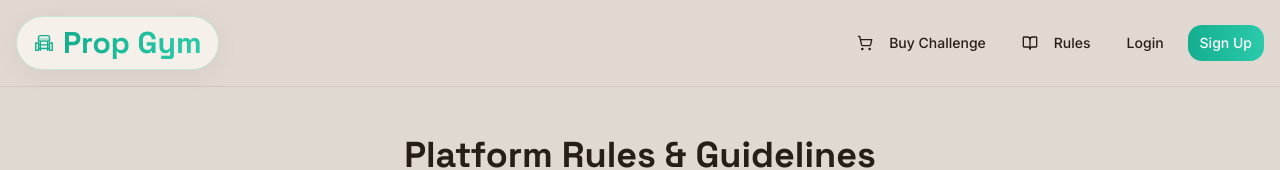
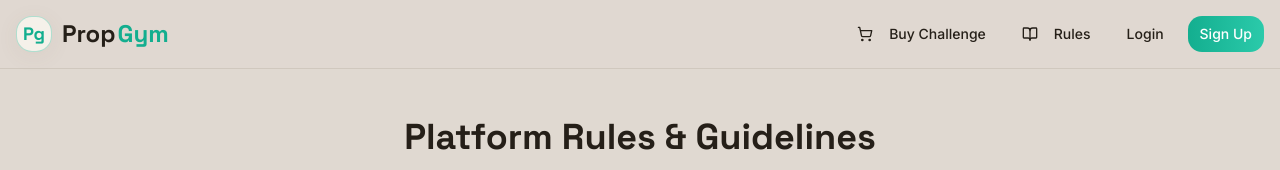
Before and after one commit to Bullsrkl/throtozmovies, a React (Vite) app: page /rules in a window 1280 px wide. Shown: the top 170 px of the page. Built offline with nearby package versions, Linux system fonts and the light colour scheme; no server answers; the database is empty; the HTML template or start-up script is replaced by a standard one.

Commit message:
Add Profit Split typography
Co-authored-by: Bullsrkl <146369034+Bullsrkl@users.noreply.github.com>

```diff
--- a/src/components/Header.tsx
+++ b/src/components/Header.tsx
@@ -20,15 +20,13 @@ export const Header = () => {
     <header className="sticky top-0 z-50 border-b border-border bg-background/95 backdrop-blur-sm">
       <div className="container mx-auto px-4">
         <div className="flex items-center justify-between py-4">
-          <Link to="/" className="flex items-center">
-            <div className="inline-flex items-center gap-2 px-4 py-2 rounded-full bg-card border border-primary/20 shadow-card">
-              <svg width="22" height="22" viewBox="0 0 24 24" fill="none" className="text-primary">
-                <path d="M6.5 6.5h11v3h-11z" fill="currentColor" opacity="0.3"/>
-                <path d="M3 12h3v8H3zM18 12h3v8h-3zM6 6a2 2 0 012-2h8a2 2 0 012 2v4H6V6zM8 10v10M16 10v10M6 14h12M6 18h12" stroke="currentColor" strokeWidth="1.5" strokeLinecap="round"/>
-              </svg>
-              <span className="text-2xl md:text-3xl font-display font-bold bg-gradient-to-r from-primary to-primary-light bg-clip-text text-transparent">
-                Prop Gym
-              </span>
+          <Link to="/" className="flex items-center gap-2.5">
+            <div className="w-9 h-9 rounded-lg bg-card border border-primary/30 shadow-card flex items-center justify-center">
+              <span className="text-lg font-display font-black text-primary leading-none">Pg</span>
+            </div>
+            <div className="flex items-baseline gap-0.5">
+              <span className="text-xl md:text-2xl font-display font-bold text-foreground">Prop</span>
+              <span className="text-xl md:text-2xl font-display font-bold text-primary">Gym</span>
             </div>
           </Link>
 
--- a/src/pages/Index.tsx
+++ b/src/pages/Index.tsx
@@ -39,14 +39,14 @@ export default function Index() {
       {/* Footer */}
       <footer className="border-t border-border py-12 px-4">
         <div className="container mx-auto text-center space-y-4">
-          <div className="inline-flex items-center gap-2 px-4 py-2 rounded-full bg-card border border-primary/20 shadow-card">
-            <svg width="20" height="20" viewBox="0 0 24 24" fill="none" className="text-primary">
-              <path d="M6.5 6.5h11v3h-11z" fill="currentColor" opacity="0.3"/>
-              <path d="M3 12h3v8H3zM18 12h3v8h-3zM6 6a2 2 0 012-2h8a2 2 0 012 2v4H6V6zM8 10v10M16 10v10M6 14h12M6 18h12" stroke="currentColor" strokeWidth="1.5" strokeLinecap="round"/>
-            </svg>
-            <span className="text-xl font-display font-bold bg-gradient-to-r from-primary to-primary-light bg-clip-text text-transparent">
-              Prop Gym
-            </span>
+          <div className="inline-flex items-center gap-2.5">
+            <div className="w-9 h-9 rounded-lg bg-card border border-primary/30 shadow-card flex items-center justify-center">
+              <span className="text-lg font-display font-black text-primary leading-none">Pg</span>
+            </div>
+            <div className="flex items-baseline gap-0.5">
+              <span className="text-xl font-display font-bold text-foreground">Prop</span>
+              <span className="text-xl font-display font-bold text-primary">Gym</span>
+            </div>
           </div>
           <p className="text-muted-foreground text-sm max-w-md mx-auto">
             Rule-based funded trading accounts for skilled traders. Trade with discipline, get funded.
```
